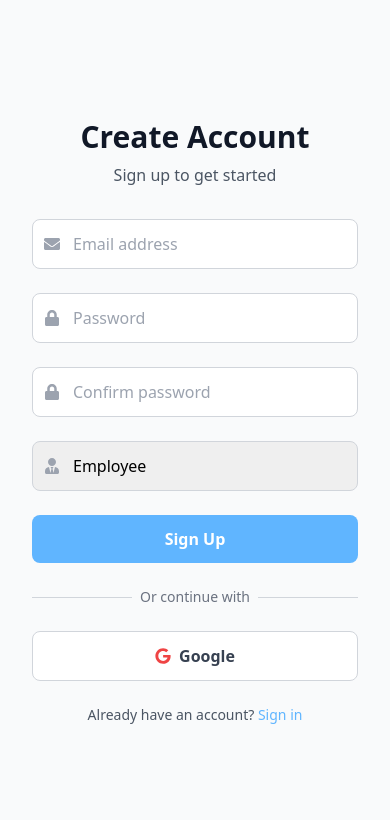
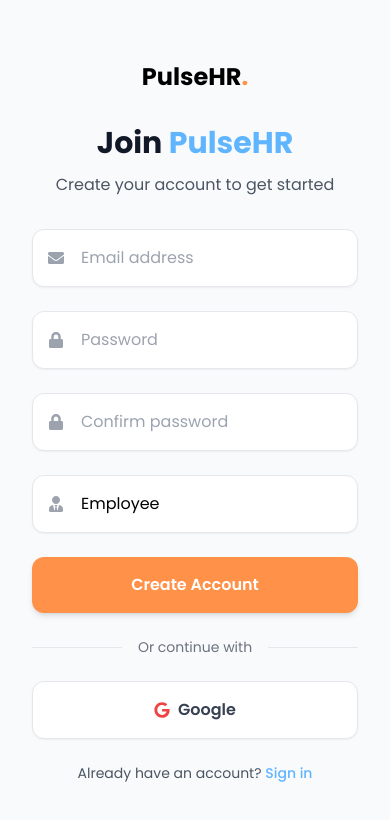
Before and after one commit to BotCoder254/hrmanagmentsystem, a React (Create React App) app: page /signup in a window 390 px wide. Shown: the top 820 px of the page. Built offline with nearby package versions, Linux system fonts and the light colour scheme; no server answers.

Commit message:
UPDATED LOGIN PAGE AND FORGOT PASSWORD PAGE AND SIGNUP PAGE

```diff
--- a/src/layouts/AuthLayout.js
+++ b/src/layouts/AuthLayout.js
@@ -1,8 +1,9 @@
 import { motion } from 'framer-motion';
+import { Link } from 'react-router-dom';
 
 const AuthLayout = ({ children, title, subtitle, imageSrc }) => {
   return (
-    <div className="min-h-screen flex">
+    <div className="min-h-screen flex font-['Poppins']">
       {/* Left side - Image */}
       <div className="hidden lg:block lg:w-1/2 relative">
         <img
@@ -10,7 +11,14 @@
           alt="Office"
           className="absolute inset-0 w-full h-full object-cover"
         />
-        <div className="absolute inset-0 bg-primary/20"></div>
+        <div className="absolute inset-0 bg-gradient-to-r from-blue-900/80 to-primary/60"></div>
+
+        {/* Branding on the image */}
+        <div className="absolute top-8 left-8">
+          <Link to="/" className="text-white text-2xl font-bold">
+            PulseHR<span className="text-highlight">.</span>
+          </Link>
+        </div>
       </div>
 
       {/* Right side - Form */}
@@ -21,8 +29,15 @@
           transition={{ duration: 0.8 }}
           className="w-full max-w-md"
         >
+          {/* Mobile Logo */}
+          <div className="lg:hidden text-center mb-8">
+            <Link to="/" className="text-2xl font-bold inline-block">
+              PulseHR<span className="text-highlight">.</span>
+            </Link>
+          </div>
+
           <div className="text-center mb-8">
-            <h2 className="text-3xl font-bold text-gray-900 mb-2">{title}</h2>
+            <h2 className="text-3xl font-bold text-gray-900 mb-3">{title}</h2>
             <p className="text-gray-600">{subtitle}</p>
           </div>
 
--- a/src/pages/ForgotPassword.js
+++ b/src/pages/ForgotPassword.js
@@ -30,8 +30,8 @@
 
   return (
     <AuthLayout
-      title="Reset Password"
-      subtitle="Enter your email to reset your password"
+      title={<>Reset <span className="text-primary">Password</span></>}
+      subtitle="Enter your email to recover your account"
       imageSrc="https://images.unsplash.com/photo-1454165804606-c3d57bc86b40"
     >
       <form onSubmit={handleSubmit} className="space-y-6">
@@ -39,7 +39,7 @@
           <motion.div
             initial={{ opacity: 0, y: -10 }}
             animate={{ opacity: 1, y: 0 }}
-            className="bg-red-100 text-red-700 p-3 rounded-lg text-sm"
+            className="bg-red-100 text-red-700 p-4 rounded-xl text-sm font-medium"
           >
             {error}
           </motion.div>
@@ -49,7 +49,7 @@
           <motion.div
             initial={{ opacity: 0, y: -10 }}
             animate={{ opacity: 1, y: 0 }}
-            className="bg-green-100 text-green-700 p-3 rounded-lg text-sm"
+            className="bg-green-100 text-green-700 p-4 rounded-xl text-sm font-medium"
           >
             {message}
           </motion.div>
@@ -57,13 +57,13 @@
 
         <div>
           <div className="relative">
-            <FaEnvelope className="absolute left-3 top-1/2 -translate-y-1/2 text-gray-400" />
+            <FaEnvelope className="absolute left-4 top-1/2 -translate-y-1/2 text-gray-400" />
             <input
               type="email"
               value={email}
               onChange={(e) => setEmail(e.target.value)}
               required
-              className="w-full pl-10 pr-4 py-3 border border-gray-300 rounded-lg focus:ring-2 focus:ring-primary focus:border-primary"
+              className="w-full pl-12 pr-4 py-4 border border-gray-200 rounded-xl shadow-sm focus:ring-2 focus:ring-primary focus:border-primary transition-all"
               placeholder="Email address"
             />
           </div>
@@ -72,21 +72,24 @@
         <button
           type="submit"
           disabled={loading}
-          className="w-full bg-primary hover:bg-primary/90 text-white font-semibold py-3 rounded-lg transition-colors disabled:opacity-50"
+          className="w-full bg-primary hover:bg-primary/90 text-white font-semibold py-4 rounded-xl transition-all shadow-md hover:shadow-lg hover:-translate-y-0.5 disabled:opacity-50 disabled:hover:translate-y-0"
         >
           {loading ? 'Processing...' : 'Reset Password'}
         </button>
 
-        <div className="flex justify-between items-center text-sm">
+        <div className="flex justify-between items-center text-sm mt-6">
           <Link
             to="/login"
-            className="text-primary hover:text-primary/80 font-medium"
+            className="text-primary hover:text-primary/80 font-medium transition-colors flex items-center"
           >
+            <svg xmlns="http://www.w3.org/2000/svg" className="h-4 w-4 mr-1" fill="none" viewBox="0 0 24 24" stroke="currentColor">
+              <path strokeLinecap="round" strokeLinejoin="round" strokeWidth={2} d="M10 19l-7-7m0 0l7-7m-7 7h18" />
+            </svg>
             Back to Login
           </Link>
           <Link
             to="/signup"
-            className="text-primary hover:text-primary/80 font-medium"
+            className="text-primary hover:text-primary/80 font-medium transition-colors"
           >
             Create Account
           </Link>
--- a/src/pages/Signup.js
+++ b/src/pages/Signup.js
@@ -46,8 +46,8 @@
 
   return (
     <AuthLayout
-      title="Create Account"
-      subtitle="Sign up to get started"
+      title={<>Join <span className="text-primary">PulseHR</span></>}
+      subtitle="Create your account to get started"
       imageSrc="https://images.unsplash.com/photo-1486406146926-c627a92ad1ab"
     >
       <form onSubmit={handleSubmit} className="space-y-6">
@@ -55,7 +55,7 @@
           <motion.div
             initial={{ opacity: 0, y: -10 }}
             animate={{ opacity: 1, y: 0 }}
-            className="bg-red-100 text-red-700 p-3 rounded-lg text-sm"
+            className="bg-red-100 text-red-700 p-4 rounded-xl text-sm font-medium"
           >
             {error}
           </motion.div>
@@ -63,13 +63,13 @@
 
         <div>
           <div className="relative">
-            <FaEnvelope className="absolute left-3 top-1/2 -translate-y-1/2 text-gray-400" />
+            <FaEnvelope className="absolute left-4 top-1/2 -translate-y-1/2 text-gray-400" />
             <input
               type="email"
               value={email}
               onChange={(e) => setEmail(e.target.value)}
               required
-              className="w-full pl-10 pr-4 py-3 border border-gray-300 rounded-lg focus:ring-2 focus:ring-primary focus:border-primary"
+              className="w-full pl-12 pr-4 py-4 border border-gray-200 rounded-xl shadow-sm focus:ring-2 focus:ring-primary focus:border-primary transition-all"
               placeholder="Email address"
             />
           </div>
@@ -77,13 +77,13 @@
 
         <div>
           <div className="relative">
-            <FaLock className="absolute left-3 top-1/2 -translate-y-1/2 text-gray-400" />
+            <FaLock className="absolute left-4 top-1/2 -translate-y-1/2 text-gray-400" />
             <input
               type="password"
               value={password}
               onChange={(e) => setPassword(e.target.value)}
               required
-              className="w-full pl-10 pr-4 py-3 border border-gray-300 rounded-lg focus:ring-2 focus:ring-primary focus:border-primary"
+              className="w-full pl-12 pr-4 py-4 border border-gray-200 rounded-xl shadow-sm focus:ring-2 focus:ring-primary focus:border-primary transition-all"
               placeholder="Password"
             />
           </div>
@@ -91,13 +91,13 @@
 
         <div>
           <div className="relative">
-            <FaLock className="absolute left-3 top-1/2 -translate-y-1/2 text-gray-400" />
+            <FaLock className="absolute left-4 top-1/2 -translate-y-1/2 text-gray-400" />
             <input
               type="password"
               value={confirmPassword}
               onChange={(e) => setConfirmPassword(e.target.value)}
               required
-              className="w-full pl-10 pr-4 py-3 border border-gray-300 rounded-lg focus:ring-2 focus:ring-primary focus:border-primary"
+              className="w-full pl-12 pr-4 py-4 border border-gray-200 rounded-xl shadow-sm focus:ring-2 focus:ring-primary focus:border-primary transition-all"
               placeholder="Confirm password"
             />
           </div>
@@ -105,11 +105,11 @@
 
         <div>
           <div className="relative">
-            <FaUserTie className="absolute left-3 top-1/2 -translate-y-1/2 text-gray-400" />
+            <FaUserTie className="absolute left-4 top-1/2 -translate-y-1/2 text-gray-400" />
             <select
               value={role}
               onChange={(e) => setRole(e.target.value)}
-              className="w-full pl-10 pr-4 py-3 border border-gray-300 rounded-lg focus:ring-2 focus:ring-primary focus:border-primary appearance-none"
+              className="w-full pl-12 pr-4 py-4 border border-gray-200 rounded-xl shadow-sm focus:ring-2 focus:ring-primary focus:border-primary transition-all appearance-none bg-white"
             >
               <option value="employee">Employee</option>
               <option value="admin">HR Admin</option>
@@ -120,32 +120,32 @@
         <button
           type="submit"
           disabled={loading}
-          className="w-full bg-primary hover:bg-primary/90 text-white font-semibold py-3 rounded-lg transition-colors disabled:opacity-50"
+          className="w-full bg-highlight hover:bg-highlight/90 text-white font-semibold py-4 rounded-xl transition-all shadow-md hover:shadow-lg hover:-translate-y-0.5 disabled:opacity-50 disabled:hover:translate-y-0"
         >
-          {loading ? 'Creating account...' : 'Sign Up'}
+          {loading ? 'Creating account...' : 'Create Account'}
         </button>
 
         <div className="relative">
           <div className="absolute inset-0 flex items-center">
-            <div className="w-full border-t border-gray-300"></div>
+            <div className="w-full border-t border-gray-200"></div>
           </div>
           <div className="relative flex justify-center text-sm">
-            <span className="px-2 bg-gray-50 text-gray-500">Or continue with</span>
+            <span className="px-4 bg-gray-50 text-gray-500">Or continue with</span>
           </div>
         </div>
 
         <button
           type="button"
           onClick={handleGoogleSignIn}
-          className="w-full flex items-center justify-center gap-2 bg-white hover:bg-gray-50 text-gray-700 font-semibold py-3 border border-gray-300 rounded-lg transition-colors"
+          className="w-full flex items-center justify-center gap-2 bg-white hover:bg-gray-50 text-gray-700 font-semibold py-4 border border-gray-200 rounded-xl transition-all shadow-sm hover:shadow-md hover:-translate-y-0.5"
         >
           <FaGoogle className="text-red-500" />
           Google
         </button>
 
-        <p className="text-center text-gray-600 text-sm">
+        <p className="text-center text-gray-600 text-sm mt-6">
           Already have an account?{' '}
-          <Link to="/login" className="text-primary hover:text-primary/80 font-medium">
+          <Link to="/login" className="text-primary hover:text-primary/80 font-medium transition-colors">
             Sign in
           </Link>
         </p>
```
Also changed, not shown: src/pages/Login.js (+14 -14 lines).
